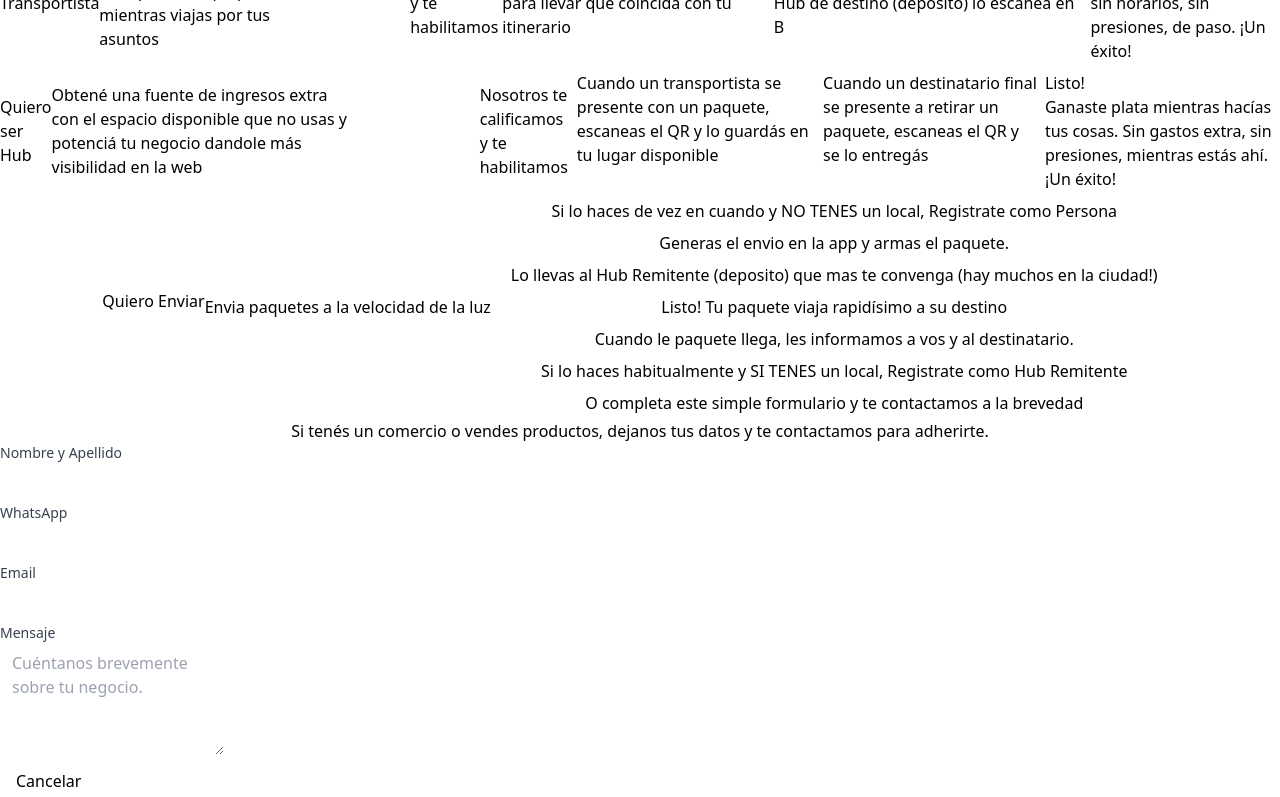
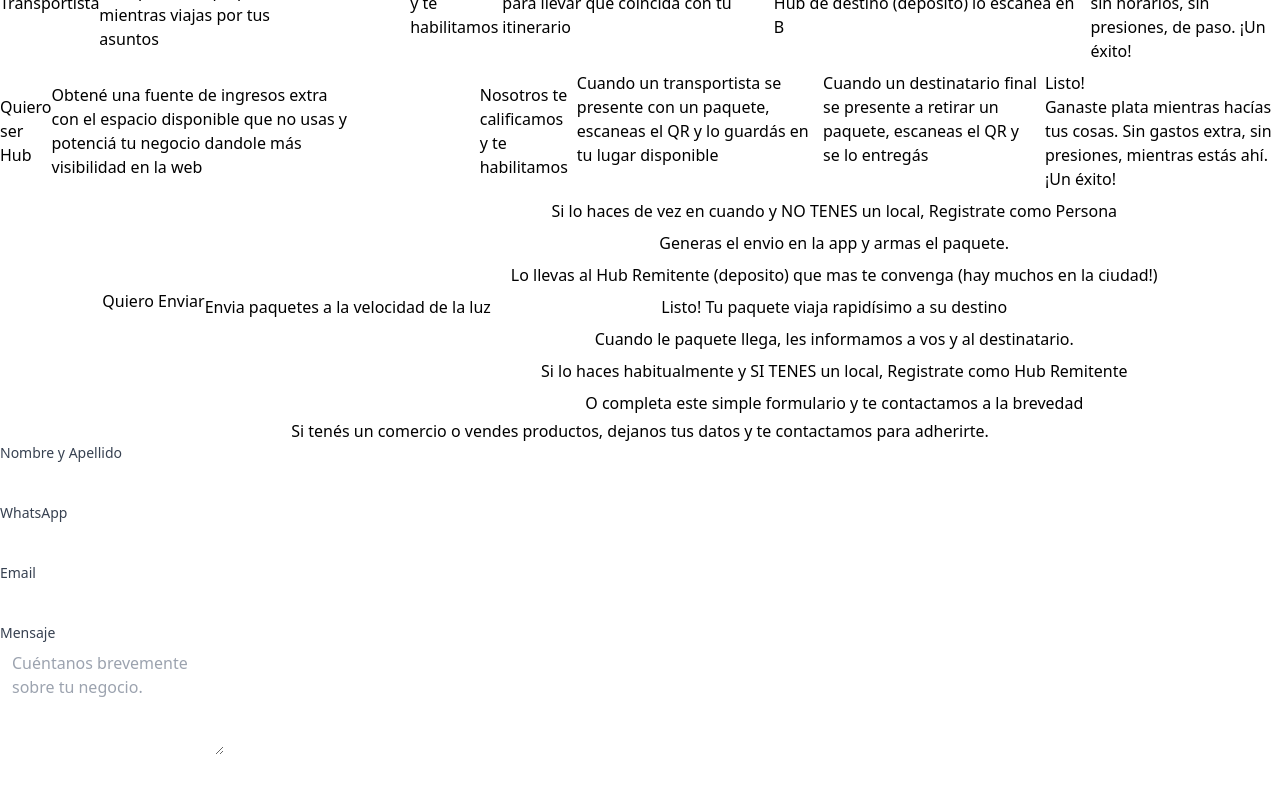
Before and after one commit to nelsonmartino/pikapak, a React (Vite) app in the folder client/: page / in a window 1280 px wide. Shown: the part 2000-2797 px from the top of the page. Built offline with nearby package versions, Linux system fonts and the light colour scheme.

Commit message:
add icons RRSS

```diff
--- a/client/package.json
+++ b/client/package.json
@@ -14,7 +14,8 @@
     "@headlessui/react": "^2.1.8",
     "@heroicons/react": "^2.1.5",
     "react": "^18.3.1",
-    "react-dom": "^18.3.1"
+    "react-dom": "^18.3.1",
+    "react-icons": "^5.3.0"
   },
   "devDependencies": {
     "@eslint/js": "^9.9.0",
--- a/client/src/App.jsx
+++ b/client/src/App.jsx
@@ -12,7 +12,7 @@ import Footer from './components/Footer'
 
 function App() {
   return (
-    <div className="app">
+    <div className="max-w-[100vw] min-h-screen">
       <NavBar />
       <Home />
       <Carrussel />
--- a/client/src/components/Footer.jsx
+++ b/client/src/components/Footer.jsx
@@ -1,6 +1,7 @@
 
 // import { InstagramIcon, LinkedInIcon } from './icons'; // Asegúrate de tener los iconos de Instagram y LinkedIn
-
+import { FaInstagram } from "react-icons/fa";
+import { FaLinkedinIn } from "react-icons/fa6";
 
 function Footer() {
     return (
@@ -11,22 +12,22 @@ function Footer() {
                         &copy; 2024 Pikapak. Todos los derechos reservados.
                     </p>
                     <div className="flex flex-wrap justify-center space-x-4 mt-2 sm:mt-0">
-                        <a href="/terms" className="text-white text-sm hover:underline">
+                        <a href="/terms" className="text-white text-sm hover:no-underline hover:text-gray-400">
                             Términos y condiciones
                         </a>
-                        <a href="/privacy" className="text-white text-sm hover:underline">
+                        <a href="/privacy" className="text-white text-sm hover:no-underline hover:text-gray-400">
                             Política de privacidad
                         </a>
-                        <a href="mailto:hello@pikapak.app" className="text-white text-sm hover:underline">
+                        <a href="mailto:hello@pikapak.app" className="text-white text-sm hover:no-underline hover:text-gray-400">
                             hello@pikapak.app
                         </a>
                     </div>
                     <div className="flex space-x-4 mt-2 sm:mt-0">
                         <a href="https://www.instagram.com" target="_blank" rel="noopener noreferrer">
-                            {/* <InstagramIcon className="h-6 w-6 text-white hover:text-gray-400" /> */}
+                            <FaInstagram className="h-6 w-6 text-white hover:text-gray-400" />
                         </a>
                         <a href="https://www.linkedin.com" target="_blank" rel="noopener noreferrer">
-                            {/* <LinkedInIcon className="h-6 w-6 text-white hover:text-gray-400" /> */}
+                            <FaLinkedinIn className="h-6 w-6 text-white hover:text-gray-400" />
                         </a>
                     </div>
                 </div>
@@ -35,4 +36,4 @@ function Footer() {
     );
 }
 
-export default Footer
+export default Footer;
--- a/client/src/components/FormContact.jsx
+++ b/client/src/components/FormContact.jsx
@@ -154,11 +154,7 @@ function FormContact() {
                         </div>
 
                         <div className="flex justify-end space-x-4">
-                            <button
-                                type="reset"
-                                className="px-4 py-2 bg-gray-300 hover:bg-gray-400 rounded-md">
-                                Cancelar
-                            </button>
+
                             <button
                                 type="submit"
                                 className="px-4 py-2 bg-cyan-500 hover:bg-cyan-700 text-white rounded-md">
--- a/client/src/components/NavBar.jsx
+++ b/client/src/components/NavBar.jsx
@@ -19,7 +19,10 @@ function classNames(...classes) {
 
 function NavBar() {
     return (
-        <Disclosure as="nav" className="bg-[url('./assets/imgs/Background_header.png')] bg-cover bg-center drop-shadow-lg bg-no-repeat shadow-lg  z-50 xl:fixed xl:w-full min-w-full  fixed ">
+
+        <Disclosure as="nav" className="fixed bg-[url('./assets/imgs/Background_header.png')] bg-cover bg-center drop-shadow-lg bg-no-repeat shadow-lg  z-50 min-w-full  opacity-95">
+
+
             <div className="xl:mx-auto xl:max-w-7xl sm:px-6 lg:px-8" >
                 <div className="relative flex  h-16 items-center justify-between  xl:space-x-2  xl:right-8 ">
                     <div className="absolute inset-y-0 left-0 flex items-center sm:hidden ">
@@ -34,7 +37,7 @@ function NavBar() {
                     <div className="flex items-center justify-between  sm:items-stretch sm:justify-start">
                         <div className="flex items-center xl:w-[6rem] xl:mr-[7rem]">
 
-                            <div className=' flex-col justify-start items-center h-14 pl-[16rem]  xl:pl-0  xl:ml-4 scroll-smooth  '>
+                            <div className=' flex-col justify-start items-center h-14 pl-[18rem]  xl:pl-0  xl:ml-4  '>
                                 <a href="#home">
                                     <img
                                         alt="logo_Pikapak"
@@ -43,6 +46,7 @@ function NavBar() {
                                     />
                                     <p className='flex flex-col xl:w-52  pl-7 text-white text-xs justify-start border-solid'>A todos lados, mas rápido</p>
                                 </a>
+
                                 <div>
                                 </div>
                             </div>
@@ -98,7 +102,7 @@ function NavBar() {
                             </div> */}
                             <MenuItems
                                 transition
-                                className="absolute right-0 z-10 mt-2 w-48 origin-top-right rounded-md bg-white py-1 shadow-lg ring-1 ring-black ring-opacity-5 transition focus:outline-none data-[closed]:scale-95 data-[closed]:transform data-[closed]:opacity-0 data-[enter]:duration-100 data-[leave]:duration-75 data-[enter]:ease-out data-[leave]:ease-in"
+                                className="absolute right-0 z-10 mt-2 w-48 origin-top-right rounded-md bg-white py-1 shadow-lg ring-1 ring-black ring-opacity-5 transition focus:outline-none data-[closed]:scale-95 data-[closed]:transform data-[closed]:opacity-0 data-[enter]:duration-100 data-[leave]:duration-75 data-[enter]:ease-out data-[leave]:ease-in "
                             >
                                 <MenuItem>
                                     <a href="#" className="block px-4 py-2 text-sm text-gray-700 data-[focus]:bg-gray-100">
@@ -130,7 +134,7 @@ function NavBar() {
                             href={item.href}
                             aria-current={item.current ? 'page' : undefined}
                             className={classNames(
-                                item.current ? 'bg-[#3C047B] text-white' : 'text-gray-300 hover:bg-[#3C047B] hover:text-white',
+                                item.current ? 'bg-[#3C047B]  text-white ' : 'text-gray-300 hover:bg-[#3C047B]  hover:text-white',
                                 'block rounded-md px-3 py-2 text-base font-medium',
                             )}
                         >
@@ -148,6 +152,7 @@ function NavBar() {
                 </div>
             </DisclosurePanel>
         </Disclosure >
+
     )
 }
 export default NavBar;
```
Also changed, not shown: 1 other file (tests, documents, lock files or other folders).
